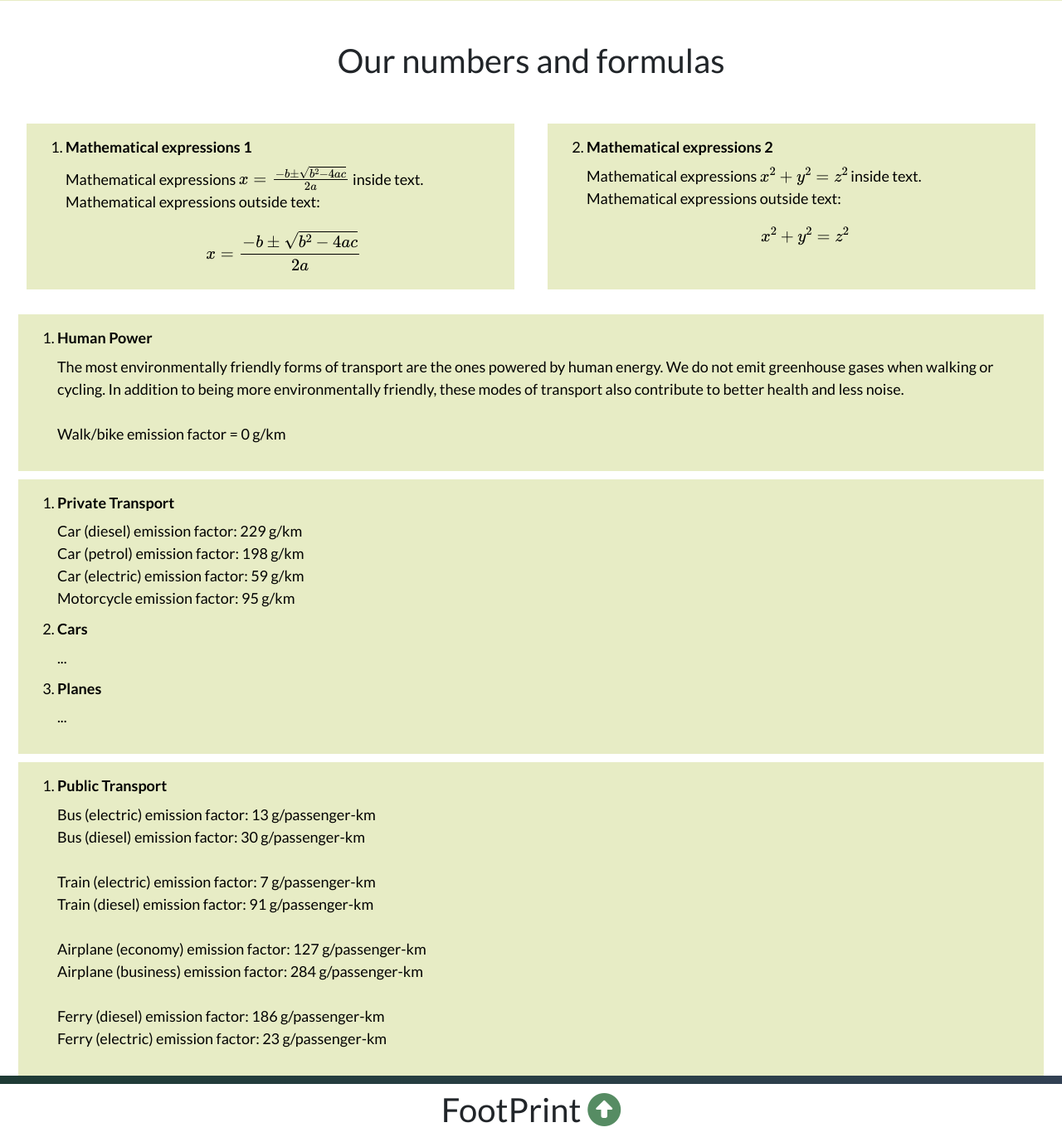
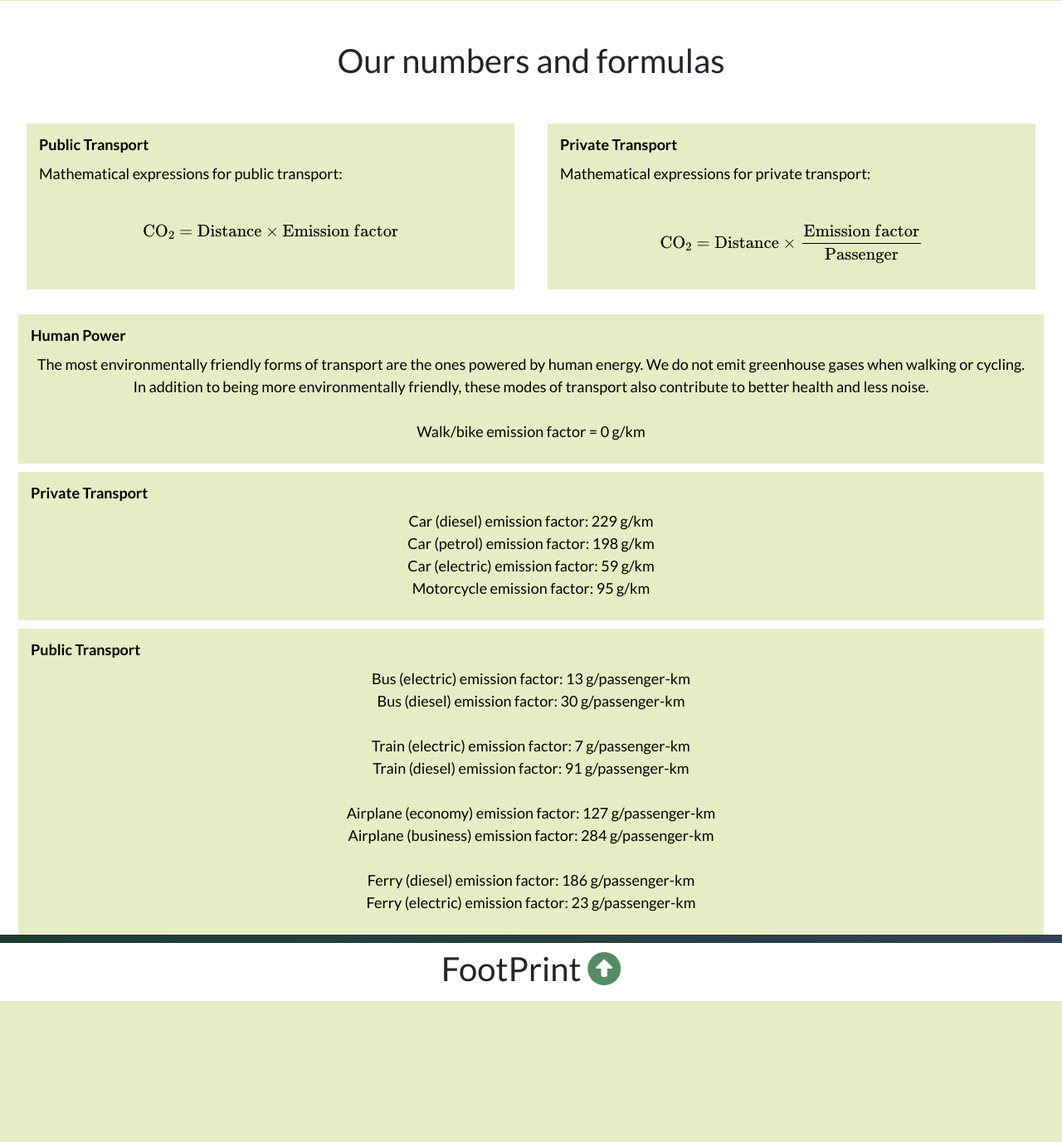
Before and after one commit to wboroy/carbon_app_2025, a Flask app: page /methodology in a window 1280 px wide. Shown: the part 629-2006 px from the top of the page at 83% size. After the commit the page ends 1836 px from the top, so only its background shows below. Run offline with Flask 2, Linux system fonts and the light colour scheme; some libraries are stand-ins or nearby versions.

Commit message:
Methodology ferdig

```diff
--- a/capp/static/layout.css
+++ b/capp/static/layout.css
@@ -104,7 +104,7 @@ img {
   color: #15803d;
 }
 .carbon_app_navbar ul {
-  display: flex;
+  display:flex ;
   flex-direction: row;
   align-self: flex-end;
   margin-bottom: 5px;
@@ -132,7 +132,7 @@ img {
   background-color:white;
 }
 .footer {
-  display: flex;
+  display:flex ;
   flex-direction: row;
   justify-content: center;
   height: 70px;
--- a/capp/templates/methodology.html
+++ b/capp/templates/methodology.html
@@ -42,30 +42,26 @@ The goal is to make it easier for you to take small steps toward a greener lifes
         <!--Enumerated list (table with two columns)-->
         <div class="methodology">
             <div class="box_table2" style="height:200px;">
-                <ol start="1">
-                    <li>
-                        <h4>Mathematical expressions 1</h4>
+                        <h4>Public Transport</h4>
                         <p class="text-left">
-                            Mathematical expressions \( x = {-b \pm \sqrt{b^2-4ac} \over 2a} \) inside text.
+                            Mathematical expressions for public transport:
                             <br>
-                            Mathematical expressions outside text:
-                            \[ x = {-b \pm \sqrt{b^2-4ac} \over 2a} \]
+                            <br>
+                            \[
+                             \text{CO}_2 = \text{Distance} \times {\text{Emission factor}}\]
                         </p>
-                    </li>
-                </ol>
+
+
             </div>
             <div class="box_table2" style="height:200px;">
-                <ol start="2">
-                    <li>
-                        <h4>Mathematical expressions 2</h4>
+                        <h4>Private Transport</h4>
                         <p class="text-left">
-                            Mathematical expressions \( x^2 + y^2 = z^2 \) inside text.
+                            Mathematical expressions for private transport:
                             <br>
-                            Mathematical expressions outside text:
-                            \[ x^2 + y^2 = z^2 \]
+                            <br>
+                             \[
+                             \text{CO}_2 = \text{Distance} \times \frac{\text{Emission factor}}{\text{Passenger}}\]
                         </p>
-                    </li>
-                </ol>
             </div>
         </div>
         <!--Enumerated list (table with two columns)-->
@@ -73,24 +69,20 @@ The goal is to make it easier for you to take small steps toward a greener lifes
         <!--Enumerated list (table with one column)-->
         <div class="section_footer_methodology">
             <div class="box_table1">
-              <ol>
-                  <li>
+
                       <h4>Human Power</h4>
-                     <p class="text-left">
+                     <p class="text-center">
                         The most environmentally friendly forms of transport are the ones powered by human energy. We do not emit greenhouse gases when walking or cycling. In addition to being more environmentally friendly, these modes of transport also contribute to better health and less noise.
                         <br>
                         <br>
                         Walk/bike emission factor = 0 g/km
                       </p>
-                    </li>
-              </ol>
 
             </div>
             <div class="box_table1">
-                <ol>
-                    <li>
+
                         <h4>Private Transport</h4>
-                        <p class="text-left">
+                        <p class="text-center">
                         Car (diesel) emission factor: 229 g/km
                         <br>
                         Car (petrol) emission factor: 198 g/km
@@ -99,26 +91,14 @@ The goal is to make it easier for you to take small steps toward a greener lifes
                         <br>
                         Motorcycle emission factor: 95 g/km
                         </p>
-                    </li>
-                    <li>
-                        <h4>Cars</h4>
-                        <p class="text-left">
-                            ...
-                        </p>
-                    </li>
-                    <li>
-                        <h4>Planes</h4>
-                        <p class="text-left">
-                            ...
-                        </p>
-                    </li>
-                </ol>
+
+
+
             </div>
             <div class="box_table1">
-               <ol>
-                    <li>
+
                         <h4>Public Transport</h4>
-                        <p class="text-left">
+                        <p class="text-center">
                           Bus (electric) emission factor: 13 g/passenger-km
                             <br>
                           Bus (diesel) emission factor: 30 g/passenger-km
```
